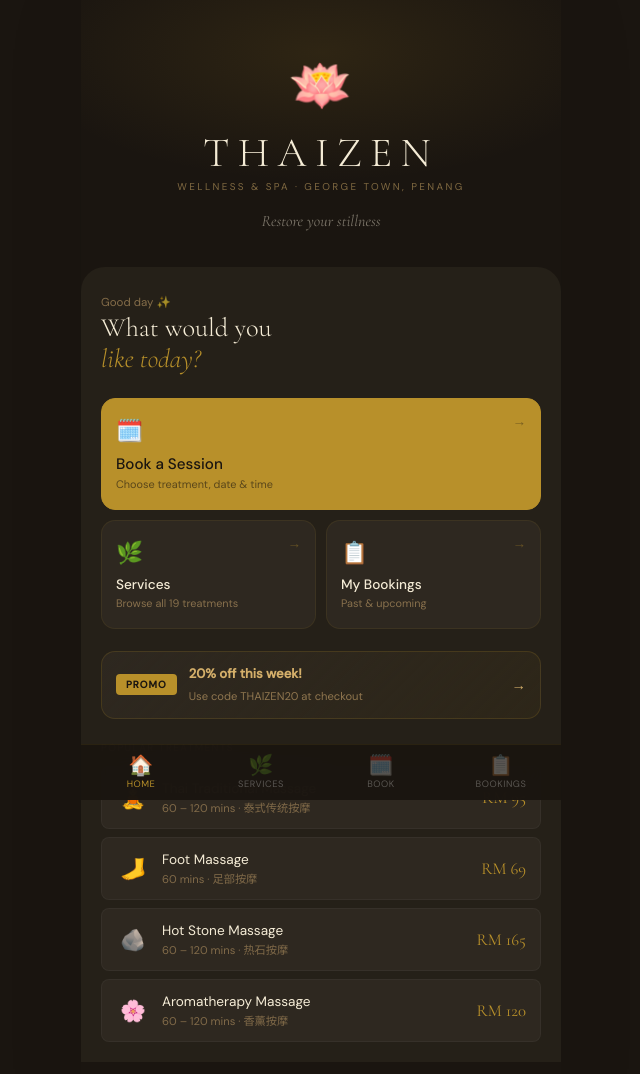
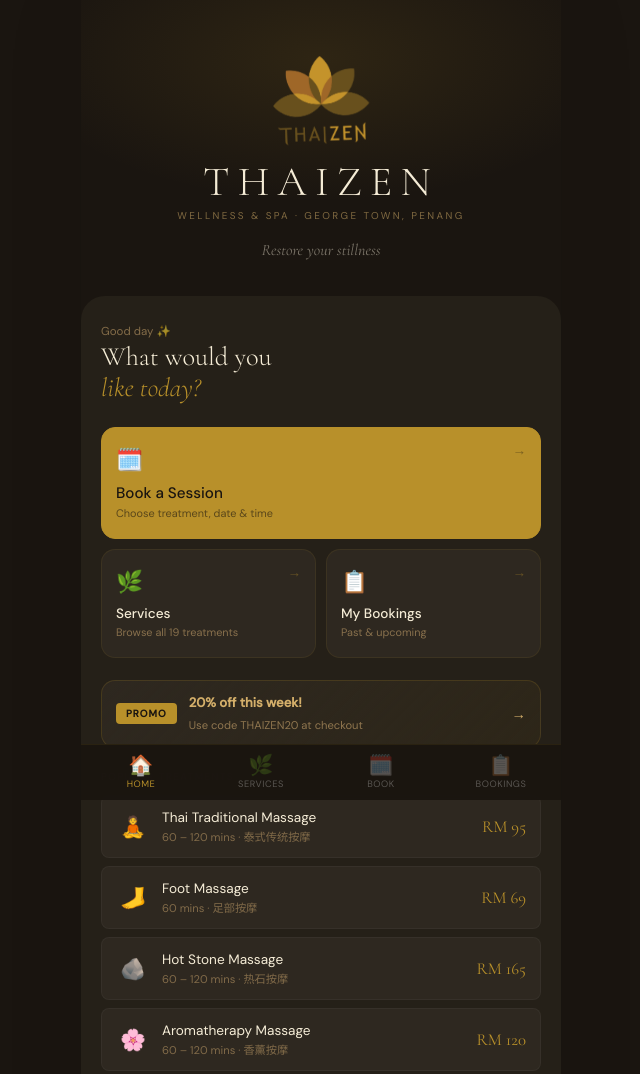
Before and after one commit to adibizuddinashari/thaizen-app, a plain HTML site: page index.html in a window 1280 px wide. Shown: the whole page, without its empty margins (319-959 px from the left). Drawn offline with nearby package versions, Linux system fonts and the light colour scheme.

Commit message:
Replace hero lotus emoji with Thaizen logo
- Add assets/thaizen logo.webp
- Replace 🪷 emoji in hero with logo image
- Update .hero-lotus CSS for image sizing

Co-Authored-By: Claude Sonnet 4.6 <noreply@anthropic.com>

```diff
--- a/index.html
+++ b/index.html
@@ -25,9 +25,10 @@ body { background: var(--dark); }
   pointer-events: none;
 }
 .hero-lotus {
-  font-size: 3.2rem; margin-bottom: 14px;
+  width: 96px; height: 96px; margin-bottom: 14px;
   animation: floatLotus 5s ease-in-out infinite;
   position: relative; z-index: 1;
+  object-fit: contain;
 }
 @keyframes floatLotus {
   0%,100% { transform: translateY(0) rotate(-2deg); }
@@ -35,6 +36,7 @@ body { background: var(--dark); }
 }
 .hero-brand {
   position: relative; z-index: 1;
+  object-fit: contain;
   margin-bottom: 6px;
 }
 .hero-name {
@@ -52,6 +54,7 @@ body { background: var(--dark); }
   font-size: 1rem; font-style: italic;
   color: rgba(245,236,214,0.45); margin-top: 12px;
   position: relative; z-index: 1;
+  object-fit: contain;
 }
 
 /* body area */
@@ -151,7 +154,7 @@ body { background: var(--dark); }
 <div class="app-shell">
 
   <div class="hero anim-fadeup">
-    <div class="hero-lotus">🪷</div>
+    <img class="hero-lotus" src="assets/thaizen logo.webp" alt="Thaizen">
     <div class="hero-brand">
       <div class="hero-name">THAIZEN</div>
       <div class="hero-sub">Wellness &amp; Spa · George Town, Penang</div>
```
Also changed, not shown: assets/thaizen logo.webp (added).
